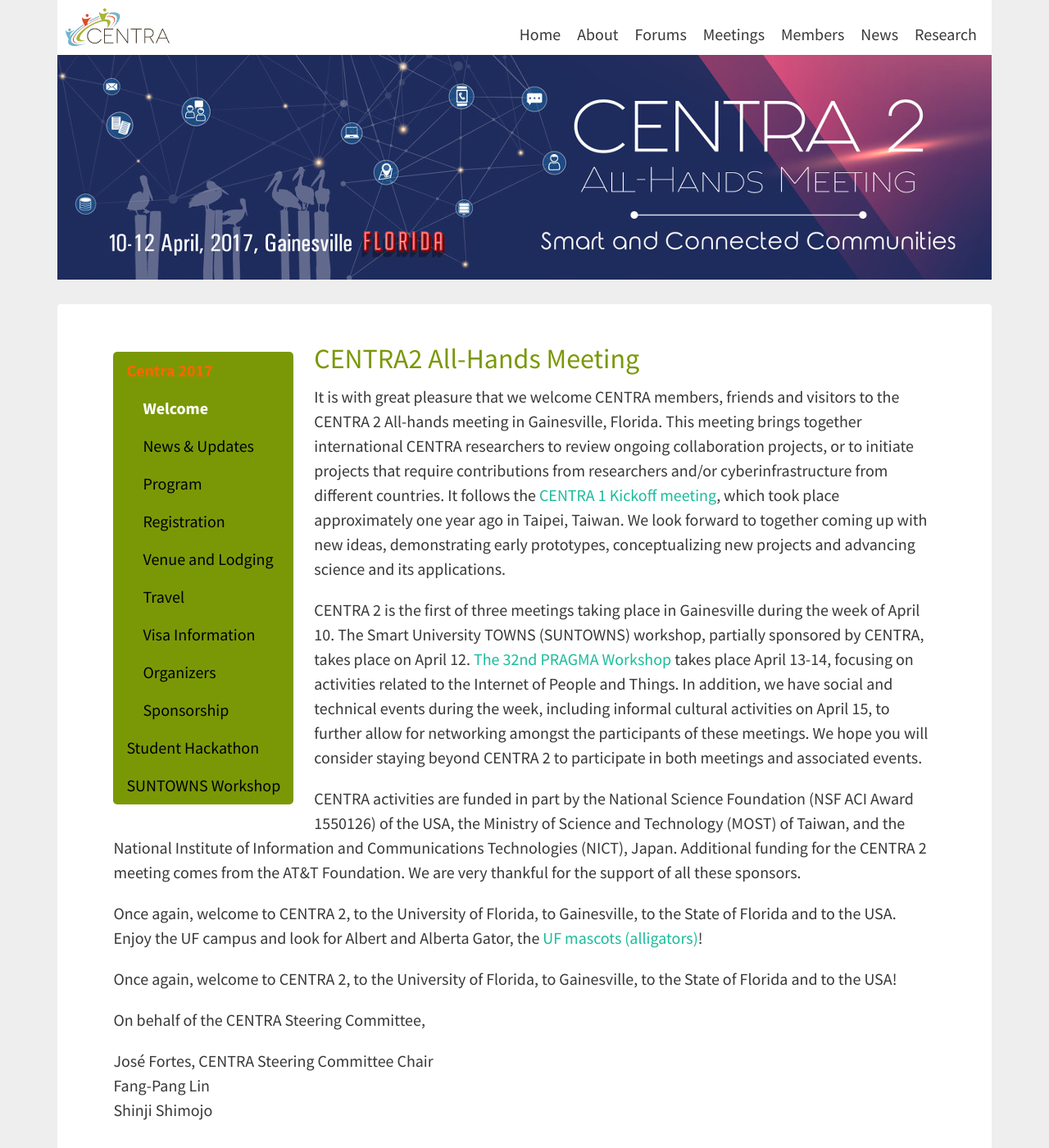
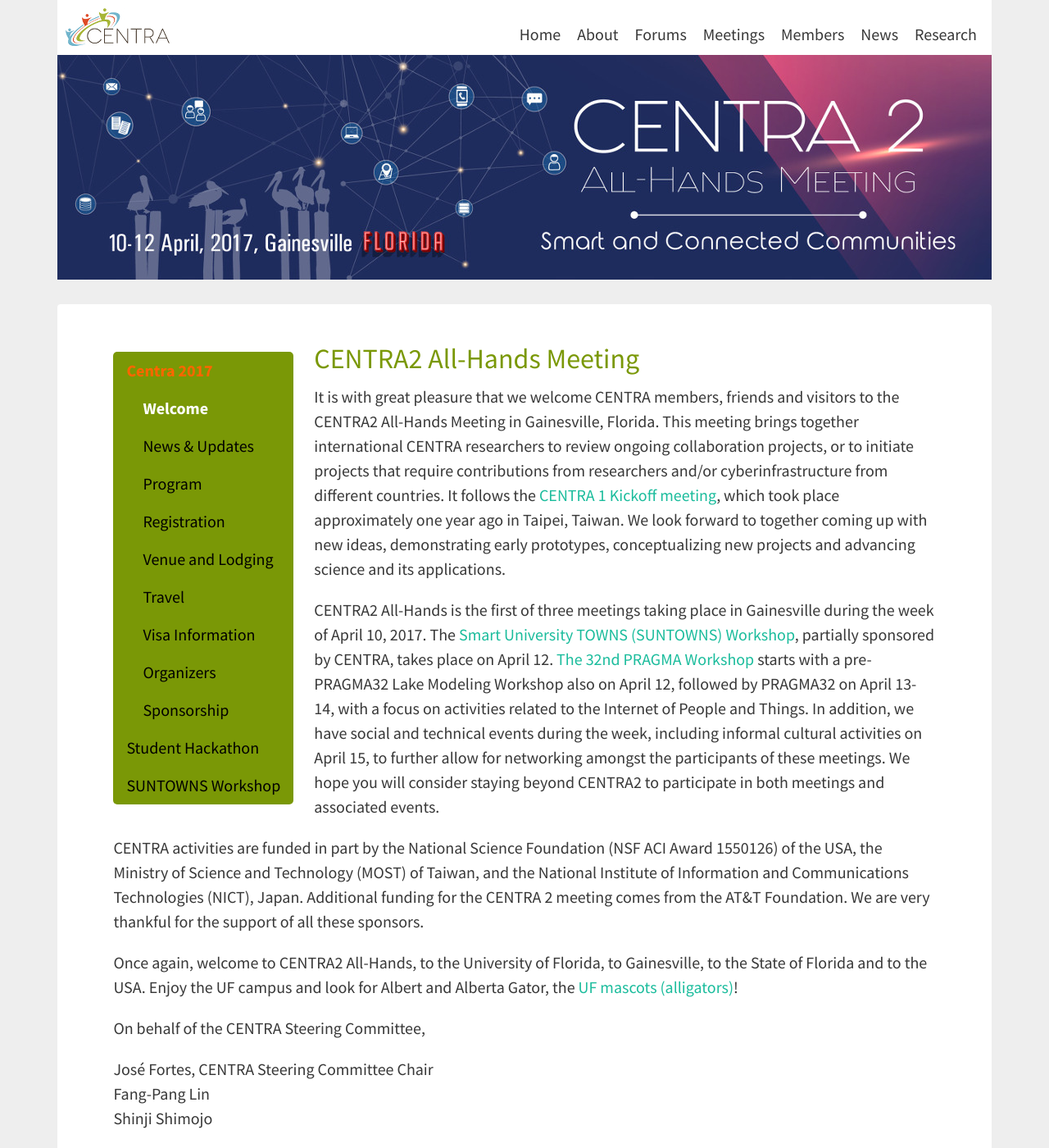
Before and after one commit to hmchou56/centra8, a Jekyll site: the page built from centra2/welcome.md, in a window 1280 px wide and 1400 px high. Shown: the whole window at 82% size. Built offline with Jekyll 4.4.1, drawn with Linux system fonts in a browser that asks for light colours; nearby versions of some CDN libraries.

Commit message:
updated welcome text

```diff
--- a/centra2/welcome.md
+++ b/centra2/welcome.md
@@ -10,11 +10,11 @@
 ## CENTRA2 All-Hands Meeting
 
 <p>
-It is with great pleasure that we welcome CENTRA members, friends and visitors to the CENTRA 2 All-hands meeting in Gainesville, Florida. This meeting brings together international CENTRA researchers to review ongoing collaboration projects, or to initiate projects that require contributions from researchers and/or cyberinfrastructure from different countries. It follows the <a href="http://event.nchc.org.tw/2016/CECEA/index.php?CONTENT_ID=22" target="_blank">CENTRA 1 Kickoff meeting</a>, which took place approximately one year ago in Taipei, Taiwan. We look forward to together coming up with new ideas, demonstrating early prototypes, conceptualizing new projects and advancing science and its applications.
+It is with great pleasure that we welcome CENTRA members, friends and visitors to the CENTRA2 All-Hands Meeting in Gainesville, Florida. This meeting brings together international CENTRA researchers to review ongoing collaboration projects, or to initiate projects that require contributions from researchers and/or cyberinfrastructure from different countries. It follows the <a href="http://event.nchc.org.tw/2016/CECEA/index.php?CONTENT_ID=22" target="_blank">CENTRA 1 Kickoff meeting</a>, which took place approximately one year ago in Taipei, Taiwan. We look forward to together coming up with new ideas, demonstrating early prototypes, conceptualizing new projects and advancing science and its applications.
 </p>
 
 <p>
-CENTRA 2 is the first of three meetings taking place in Gainesville during the week of April 10. The Smart University TOWNS (SUNTOWNS) workshop, partially sponsored by CENTRA, takes place on April 12. <a href="http://www.pragma-grid.net/pragma32/" target="_blank">The 32nd PRAGMA Workshop</a> takes place April 13-14, focusing on activities related to the Internet of People and Things. In addition, we have social and technical events during the week, including informal cultural activities on April 15, to further allow for networking amongst the participants of these meetings. We hope you will consider staying beyond CENTRA 2 to participate in both meetings and associated events.
+CENTRA2 All-Hands is the first of three meetings taking place in Gainesville during the week of April 10, 2017. The <a href="http://www.globalcentra.org/suntowns2017" target="_blank">Smart University TOWNS (SUNTOWNS) Workshop</a>, partially sponsored by CENTRA, takes place on April 12. <a href="http://www.pragma-grid.net/pragma32/" target="_blank">The 32nd PRAGMA Workshop</a> starts with a pre-PRAGMA32 Lake Modeling Workshop also on April 12, followed by PRAGMA32 on April 13-14, with a focus on activities related to the Internet of People and Things. In addition, we have social and technical events during the week, including informal cultural activities on April 15, to further allow for networking amongst the participants of these meetings. We hope you will consider staying beyond CENTRA2 to participate in both meetings and associated events.
 </p>
 
 <p>
@@ -22,11 +22,7 @@
 </p>
 
 <p>
-Once again, welcome to CENTRA 2, to the University of Florida, to Gainesville, to the State of Florida and to the USA. Enjoy the UF campus and look for Albert and Alberta Gator, the <a href="http://floridagators.com/sports/2015/12/10/_spirit_mascots_history_.aspx" target="_blank">UF mascots (alligators)</a>!
-</p>
-
-<p>
-Once again, welcome to CENTRA 2, to the University of Florida, to Gainesville, to the State of Florida and to the USA!
+Once again, welcome to CENTRA2 All-Hands, to the University of Florida, to Gainesville, to the State of Florida and to the USA. Enjoy the UF campus and look for Albert and Alberta Gator, the <a href="http://floridagators.com/sports/2015/12/10/_spirit_mascots_history_.aspx" target="_blank">UF mascots (alligators)</a>! <br />
 </p>
 
 <p>
```
